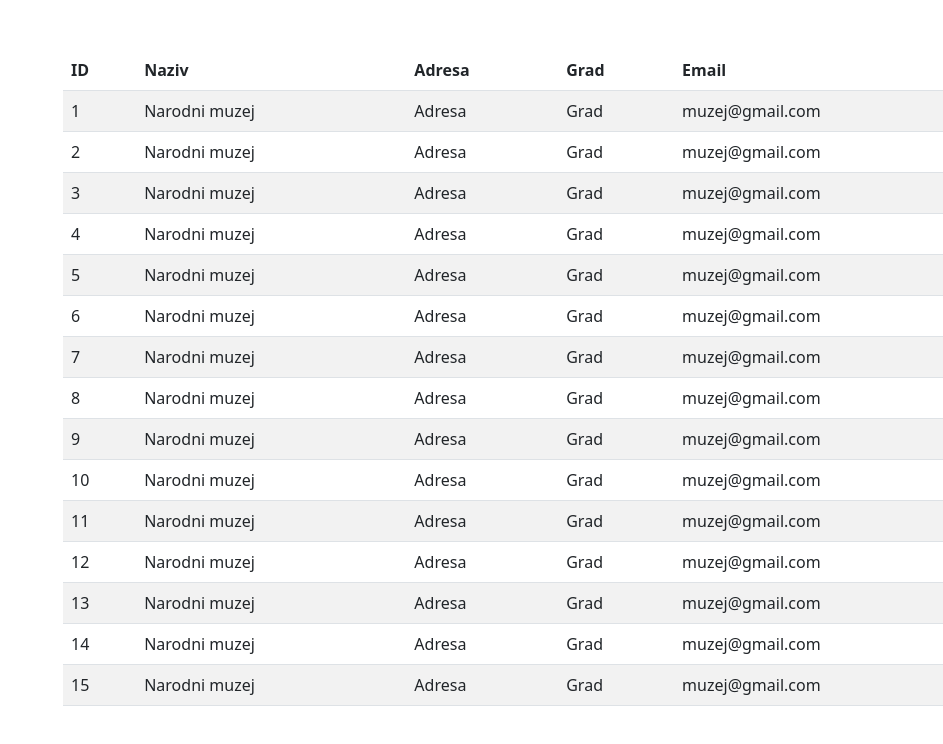
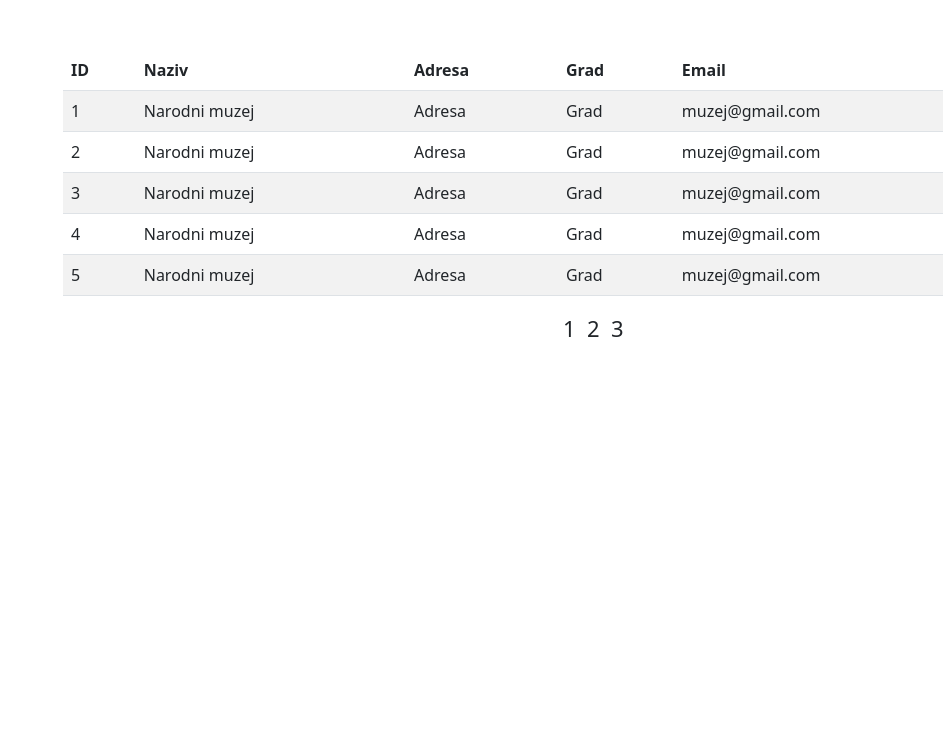
Before and after one commit to MilicaVa/React-domaci, a React (Create React App) app: page / in a window 1280 px wide. Shown: the top 744 px of the page, without its empty margins (337-1280 px from the left). Built offline with nearby package versions, Linux system fonts and the light colour scheme.

Commit message:
paginacija za muzeje

```diff
--- a/src/App.css
+++ b/src/App.css
@@ -8,3 +8,9 @@
   margin-top: 50px;
   margin-left: 400px;
 }
+
+.spanpaginate {
+  margin-left: 900px;
+  font-size: 22px;
+  cursor: pointer;
+}
--- a/src/components/Home.jsx
+++ b/src/components/Home.jsx
@@ -1,8 +1,10 @@
 import Muzeji from "./Muzeji";
+import { useState } from 'react'
+
 
 function Home() {
 
-    const muzeji = [
+    const muzejiPocetni = [
         { muzej_id: 1, naziv: 'Narodni muzej', adresa: 'Adresa', grad: 'Grad', email: 'muzej@gmail.com', sajt: 'www.muzej.rs' },
         { muzej_id: 2, naziv: 'Narodni muzej', adresa: 'Adresa', grad: 'Grad', email: 'muzej@gmail.com', sajt: 'www.muzej.rs' },
         { muzej_id: 3, naziv: 'Narodni muzej', adresa: 'Adresa', grad: 'Grad', email: 'muzej@gmail.com', sajt: 'www.muzej.rs' },
@@ -21,9 +23,47 @@ function Home() {
     ];
 
 
+    const [muzeji, setMuzeji] = useState(muzejiPocetni.slice(0, 5))
+
+    function paginacija(id) {
+        const niz = []
+
+        if (id == 1) {
+            for (let i = 0; i < muzejiPocetni.length; i++) {
+                if (muzejiPocetni[i].muzej_id >= 1 && muzejiPocetni[i].muzej_id <= 5)
+                    niz.push(muzejiPocetni[i])
+            }
+        }
+
+        if (id == 2) {
+            for (let i = 0; i < muzejiPocetni.length; i++) {
+                if (muzejiPocetni[i].muzej_id > 5 && muzejiPocetni[i].muzej_id <= 10)
+                    niz.push(muzejiPocetni[i])
+            }
+        }
+
+        if (id == 3) {
+            for (let i = 0; i < muzejiPocetni.length; i++) {
+                if (muzejiPocetni[i].muzej_id > 10 && muzejiPocetni[i].muzej_id <= 15)
+                    niz.push(muzejiPocetni[i])
+            }
+        }
+
+        setMuzeji(niz)
+    }
+
+
     return (
         <div>
             <Muzeji muzeji={muzeji} />
+
+            <div className="spanpaginate">
+                <span onClick={() => paginacija(1)}>1 &nbsp;</span>
+                <span onClick={() => paginacija(2)}>2 &nbsp;</span>
+                <span onClick={() => paginacija(3)}>3 &nbsp;</span>
+            </div>
+
+
         </div>
     )
 }
```
